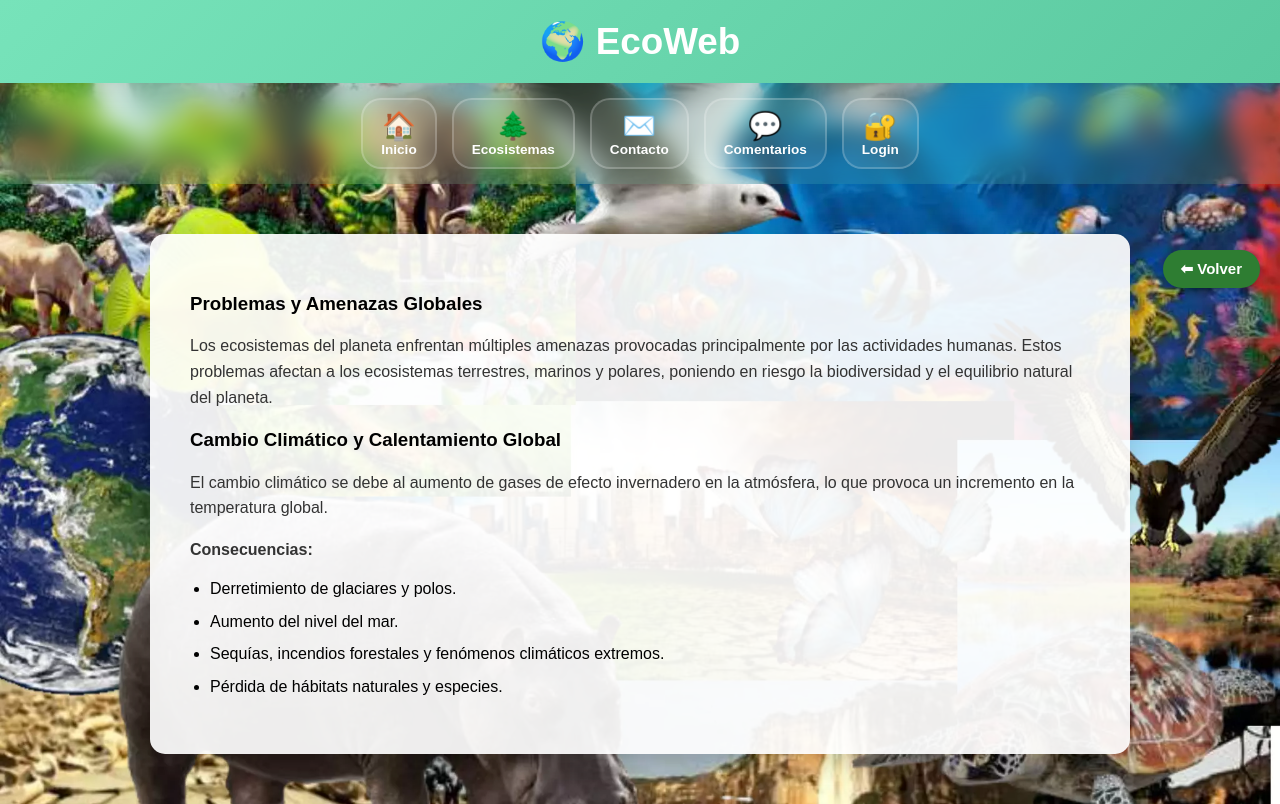
After one commit to SvarturAbgrund/EcoWeb, a PHP site: the page made by EcoWeb/presentation/Problemas y Amenazas Globales.php in a window 1280 px wide. The commit adds this page. Run offline with PHP 8.4, Linux system fonts and the light colour scheme.

Commit message:
Puse dos botones en ecosistemas y nueva informacion

```diff
--- /dev/null
+++ b/EcoWeb/presentation/Problemas y Amenazas Globales.php
@@ -0,0 +1,47 @@
+<?php
+// Inicializar seguridad antes del header
+require_once "../data/seguridad.php";
+require_once "../data/conexion.php";
+
+// Iniciar sesión segura
+iniciarSesionSegura();
+
+// Incluir header
+include "layout/header.php";
+?>
+
+<section class="ecoPage">
+
+     <a href="ecosistemas.php" class="volver">⬅ Volver</a>
+
+<div class="contaminacion-box">
+
+    <h3 class="titulo-conta">Problemas y Amenazas Globales</h3>
+
+    <p>
+    Los ecosistemas del planeta enfrentan múltiples amenazas provocadas
+    principalmente por las actividades humanas. Estos problemas afectan
+    a los ecosistemas terrestres, marinos y polares, poniendo en riesgo
+    la biodiversidad y el equilibrio natural del planeta.
+    </p>
+
+    <h3 class="titulo-conta">Cambio Climático y Calentamiento Global</h3>
+
+    <p>
+    El cambio climático se debe al aumento de gases de efecto
+    invernadero en la atmósfera, lo que provoca un incremento
+    en la temperatura global.
+    </p>
+
+    <p><strong>Consecuencias:</strong></p>
+
+    <ul class="eco-list">
+        <li>Derretimiento de glaciares y polos.</li>
+        <li>Aumento del nivel del mar.</li>
+        <li>Sequías, incendios forestales y fenómenos climáticos extremos.</li>
+        <li>Pérdida de hábitats naturales y especies.</li>
+    </ul>
+
+</div>
+
+</section>
--- a/EcoWeb/presentation/ecosistemas.php
+++ b/EcoWeb/presentation/ecosistemas.php
@@ -19,5 +19,9 @@ include "layout/header.php";
     <a class="btn" href="Animales terrestres Extincion.php">Animales en peligro de Extincion en el Ecosistemas terrestres</a>
     <a class="btn" href="Animales marino Extincion.php"> Animales en peligro de Extincion en el Ecosistemas Marinos</a>
     <a class="btn" href="Animales polares y articos.php">Animales en peligro de Extincion en el Ecosistemas Polares Y Articos</a>
-    <a class="btn" href="DatosCuriosos.php">Datos Curiosos</a>
+      <a class="btn" href="Contaminacion del Agua y los Suelos.php">Contaminacion del Agua y los Suelos</a>
+       <a class="btn" href="Problemas y Amenazas Globales.php">Problemas y Amenazas Globales</a>
+
+          <a class="btn" href="DatosCuriosos.php">Datos Curiosos</a>
+
 </section>
--- a/EcoWeb/presentation/index.php
+++ b/EcoWeb/presentation/index.php
@@ -11,6 +11,7 @@ include "layout/header.php";
 ?>
 
 <section>
+
     <h2>Bienvenido a EcoWeb</h2>
     <p>
         ¡Bienvenido a EcoWeb, un espacio dedicado a la protección y conservación de los ecosistemas
--- a/EcoWeb/presentation/layout/header.php
+++ b/EcoWeb/presentation/layout/header.php
@@ -9,6 +9,7 @@ if (session_status() === PHP_SESSION_NONE) {
 ?>
 
 <link rel="stylesheet" href="../public/css/estilos.css">
+
 
 <header class="header-flotante">
     <div class="contenedor-header">
```
Also changed, not shown: EcoWeb/presentation/Contaminacion del Agua y los Suelos.php (added, +34 -0 lines).
